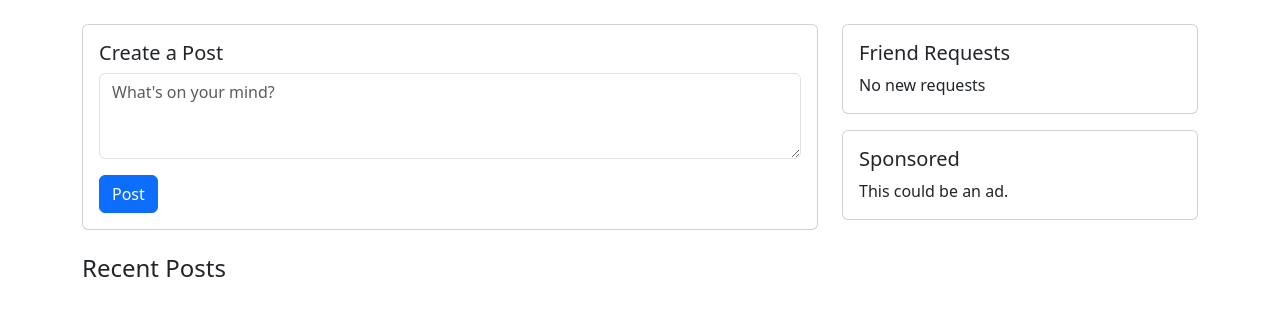
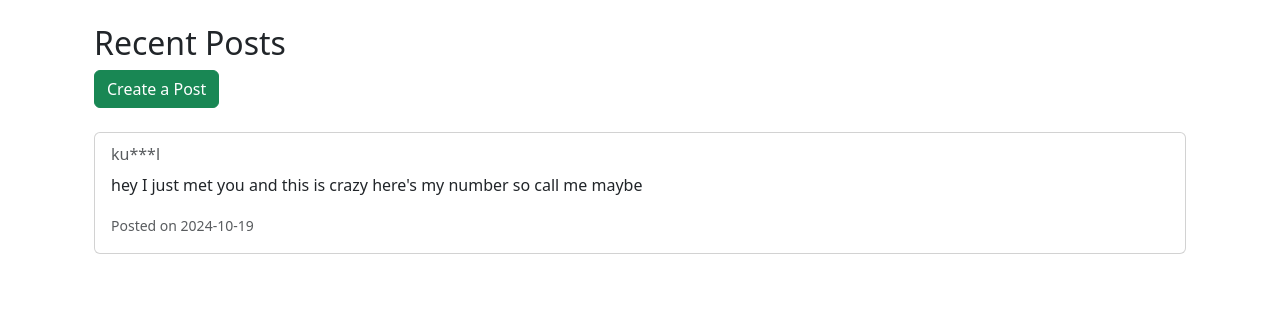
Before and after one commit to Rinan-Geo-M-Sundiang/platform, a Django app: page /home/ in a window 1280 px wide. Shown: the part 56-372 px from the top of the page. Run offline with Django 5.2, Linux system fonts and the light colour scheme; data comes from the database, SQL or seed files in the repository; both versions use the stored data as it was after the commit.

Commit message:
post working and func

```diff
--- a/Platforms/models.py
+++ b/Platforms/models.py
@@ -14,6 +14,7 @@ class CustomUserManager(BaseUserManager):
         email = self.normalize_email(email)
         user = self.model(email=email, username=username, contact_number=contact_number)
         user.set_password(password)
+        user.is_approved = False  # Set to False initially
         user.save(using=self._db)
         return user
 
@@ -21,18 +22,19 @@ class CustomUserManager(BaseUserManager):
         user = self.create_user(email, username, contact_number, password)
         user.is_staff = True
         user.is_superuser = True
+        user.is_approved = True  # Superusers are automatically approved
         user.save(using=self._db)
         return user
 
-
 class CustomUser(AbstractBaseUser, PermissionsMixin):
     email = models.EmailField(unique=True)
-    username = models.CharField(max_length=150, unique=True,)
+    username = models.CharField(max_length=150, unique=True)
     contact_number = models.CharField(max_length=15, unique=True)
 
     is_active = models.BooleanField(default=True)
     is_staff = models.BooleanField(default=False)
     date_joined = models.DateTimeField(default=timezone.now)
+    is_approved = models.BooleanField(default=False)  # New field for approval status
 
     objects = CustomUserManager()
 
--- a/Platforms/urls.py
+++ b/Platforms/urls.py
@@ -4,5 +4,6 @@ from .views import *
 urlpatterns = [
     path('register/', register, name='register'),
     path('', login_view, name='login_view'),
-    path('home/', home_view, name='home_view')
+    path('home/', home_view, name='home_view'),
+    path('create_post/', create_post, name='create_post')
 ]
--- a/Platforms/views.py
+++ b/Platforms/views.py
@@ -1,22 +1,36 @@
 
 
 from .forms import *
+
+from django.contrib.auth import authenticate, login
+
+from django.db.models import Q
 from django.shortcuts import render, redirect
-from django.contrib.auth import authenticate, login
 from django.contrib import messages
-from django.db.models import Q
+from .forms import PostForm
+
+from .models import Post, CustomUser
+def format_username(username):
+    if len(username) <= 3:
+        return username  # Handle short usernames
+    elif len(username) <= 5:
+        # For usernames of length 4 or 5, show first 2 chars and last 1 char
+        return f"{username[:2]}***{username[-1:]}"
+    else:
+        # For usernames longer than 5, show first 2 and last 3 chars
+        return f"{username[:2]}***{username[-3:]}"
 
 def register(request):
     if request.method == 'POST':
         form = CustomUserCreationForm(request.POST)
         if form.is_valid():
             user = form.save(commit=False)
-            # Ensure that the user is not given superuser or staff privileges
             user.is_superuser = False
             user.is_staff = False
+            user.is_active = False  # User cannot log in until approved
             user.save()
-            login(request, user)
-            return redirect('home')  # Change 'home' to your desired redirect URL
+            messages.success(request, 'Registration successful! Please wait for admin approval.')
+            return redirect('login_view')
     else:
         form = CustomUserCreationForm()
     return render(request, 'register.html', {'form': form})
@@ -57,4 +71,48 @@ def login_view(request):
     return render(request, 'login.html', {'form': form})
 # Create your views here.
 def home_view(request):
-    return render(request, 'home.html')
+    posts = Post.objects.all()
+
+    # Format username and truncate content
+    formatted_posts = []
+    for post in posts:
+        truncated = False
+        if len(post.content) > 100:
+            truncated = True
+            truncated_content = post.content[:100] + '...'
+        else:
+            truncated_content = post.content
+
+        formatted_posts.append({
+            'username': format_username(post.user.username),
+            'content': truncated_content,
+            'original_content': post.content,
+            'truncated': truncated,
+            'created_at': post.created_at.strftime('%Y-%m-%d'),
+            'post_id': post.id,
+        })
+    return render(request, 'home.html', {'posts': formatted_posts})
+
+
+def create_post(request):
+    user = request.user
+
+    # Check if the user has already posted
+    if Post.objects.filter(user=user).exists():
+        messages.error(request, "You can only post once.")
+        return redirect('home_view')
+
+    if request.method == 'POST':
+        form = PostForm(request.POST)
+        if form.is_valid():
+            post = form.save(commit=False)
+            post.user = user  # Assign the current user to the post
+            post.save()
+            messages.success(request, "Post created successfully!")
+            return redirect('home_view')
+        else:
+            messages.error(request, "There was an error in your submission.")
+    else:
+        form = PostForm()
+
+    return render(request, 'create_post.html', {'form': form})
--- a/templates/home.html
+++ b/templates/home.html
@@ -1,56 +1,41 @@
 {% extends 'base.html' %}
 
-{% block title %}Home - My Django App{% endblock %}
+{% block content %}
+<div class="container mt-4">
+    <h2>Recent Posts</h2>
+  <a href="{% url 'create_post' %}" class="btn btn-success mb-4">Create a Post</a>
 
-{% block content %}
-<div class="row mt-4">
-    <div class="col-md-8">
-        <!-- Create Post Section -->
-        <div class="card mb-4">
-            <div class="card-body">
-                <h5 class="card-title">Create a Post</h5>
-                <form>
-                    <div class="mb-3">
-                        <textarea class="form-control" rows="3" placeholder="What's on your mind?"></textarea>
-                    </div>
-                    <button type="submit" class="btn btn-primary">Post</button>
-                </form>
-            </div>
-        </div>
-
-        <!-- Posts Feed Section -->
-        <div class="feed">
-            <h4>Recent Posts</h4>
     {% for post in posts %}
     <div class="card mb-3">
         <div class="card-body">
             <h6 class="card-subtitle mb-2 text-muted">{{ post.username }}</h6>
-                        <p class="card-text">{{ post.content }}</p>
-                        <div>
-                            <button class="btn btn-sm btn-outline-primary">Like ({{ post.likes }})</button>
-                            <button class="btn btn-sm btn-outline-secondary">Comment ({{ post.comments }})</button>
-                        </div>
+            <p class="card-text">
+                {% if post.truncated %}
+                    {{ post.content }}
+                    <a href="#" data-post-id="{{ post.post_id }}" class="see-more-link">See More</a>
+                    <span class="full-content" id="post-{{ post.post_id }}" style="display:none;">{{ post.original_content }}</span>
+                {% else %}
+                    {{ post.content }}
+                {% endif %}
+            </p>
+            <small class="text-muted">Posted on {{ post.created_at }}</small>
         </div>
     </div>
     {% endfor %}
 </div>
-    </div>
 
-    <!-- Sidebar Section (optional, e.g., for friend requests, ads) -->
-    <div class="col-md-4">
-        <div class="card mb-3">
-            <div class="card-body">
-                <h5 class="card-title">Friend Requests</h5>
-                <p class="card-text">No new requests</p>
-            </div>
-        </div>
-
-        <div class="card mb-3">
-            <div class="card-body">
-                <h5 class="card-title">Sponsored</h5>
-                <p class="card-text">This could be an ad.</p>
-            </div>
-        </div>
-    </div>
-</div>
+<script>
+document.addEventListener('DOMContentLoaded', function() {
+    const seeMoreLinks = document.querySelectorAll('.see-more-link');
+    seeMoreLinks.forEach(link => {
+        link.addEventListener('click', function(event) {
+            event.preventDefault();
+            const postId = this.getAttribute('data-post-id');
+            const fullContent = document.getElementById('post-' + postId);
+            this.style.display = 'none';  // Hide 'See More'
+            fullContent.style.display = 'block';  // Show full content
+        });
+    });
+});
+</script>
 {% endblock %}
```
Also changed, not shown: Platforms/forms.py (+13 -1 lines), templates/create_post.html (added, +14 -0 lines), templates/register.html (+5 -35 lines), Platforms/migrations/0002_customuser_is_approved.py (added), db.sqlite3. Lines whose indentation alone changed are shown as unchanged.
